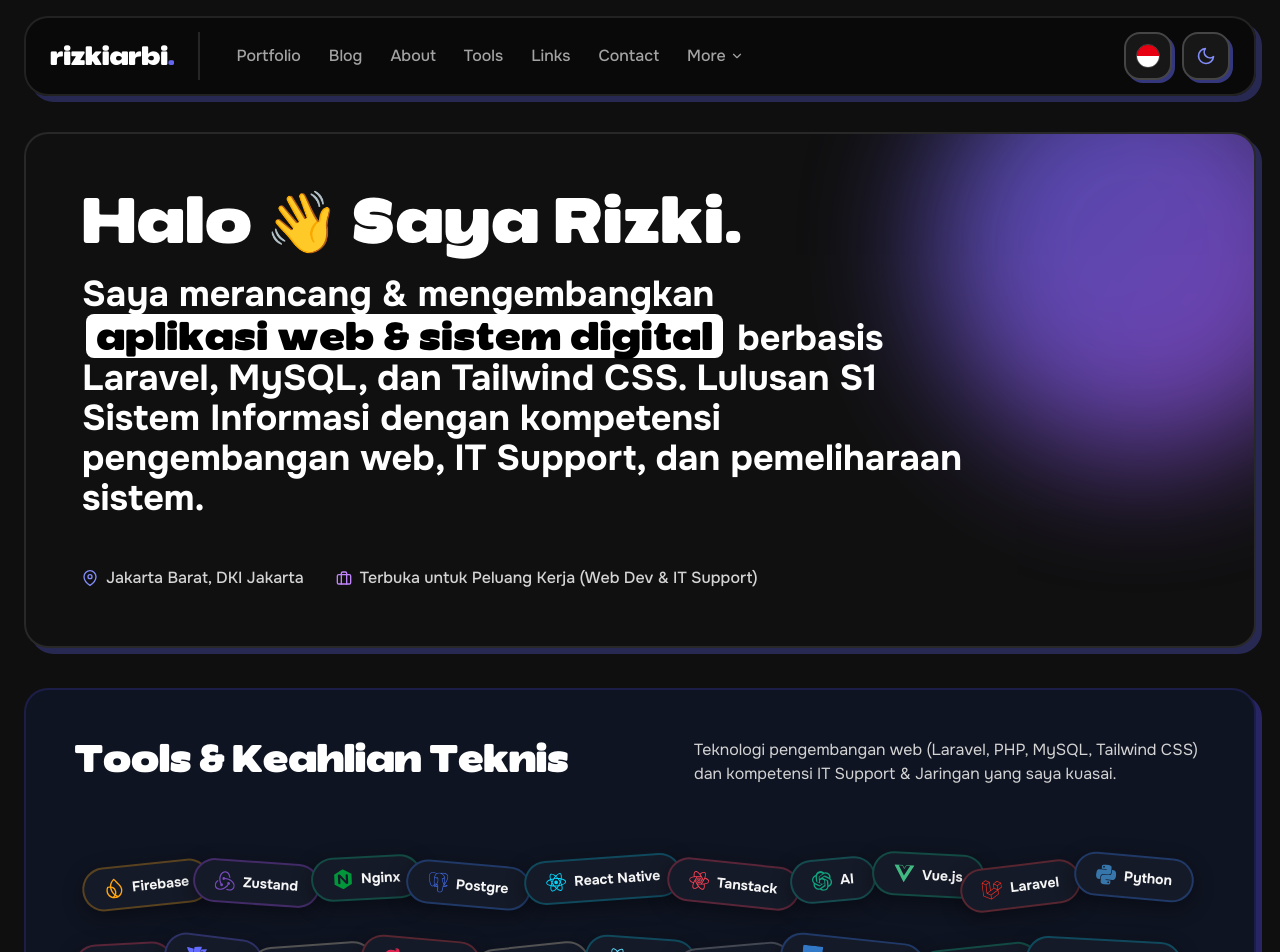
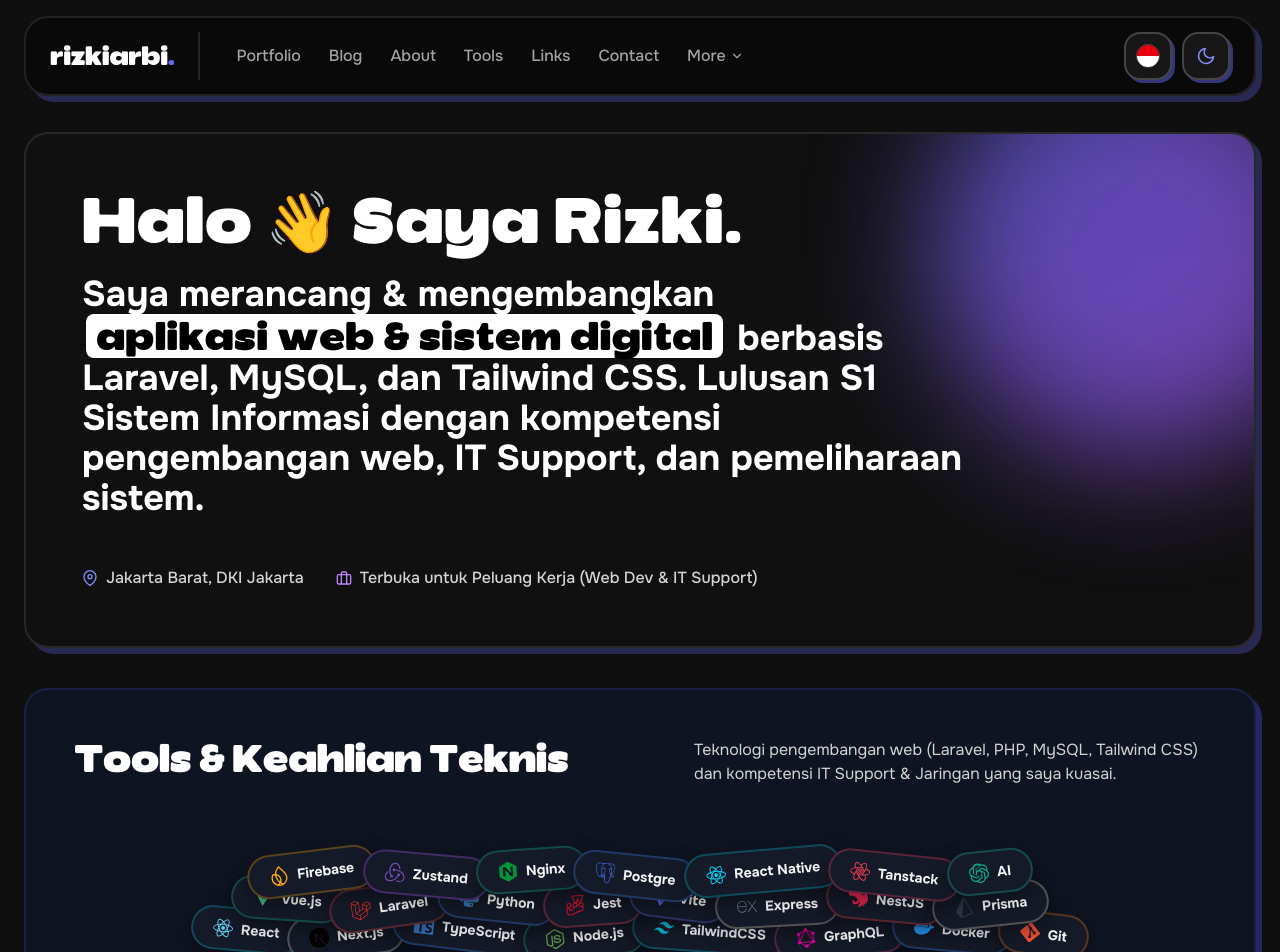
Before and after one commit to greedykid/portofolio-v3, a Next.js app: page / in a window 1280 px wide. Shown: the top 952 px of the page. Built offline with nearby package versions, Linux system fonts and the light colour scheme.

Commit message:
feat(techstack): structure tech badges in 3 natural overlapping tiers stacked from the bottom up

```diff
--- a/src/modules/home/components/TechStack.tsx
+++ b/src/modules/home/components/TechStack.tsx
@@ -47,43 +47,45 @@ interface ToolItem {
   borderColor: string;
   shadowColor: string;
   initialRotate: number;
-  offsetX?: number;
   offsetY?: number;
 }
 
-// Exactly ordered and styled to match reference scattered overlapping badge pile
-const TOOLS_DATA: ToolItem[] = [
-  // Layer 1
-  { id: 'firebase', name: 'Firebase', icon: SiFirebase, iconColor: '#FFA611', borderColor: 'border-amber-300 dark:border-amber-500/30', shadowColor: 'shadow-amber-500/10', initialRotate: -6, offsetX: 0, offsetY: 0 },
-  { id: 'zustand', name: 'Zustand', icon: SiRedux, iconColor: '#764ABC', borderColor: 'border-purple-300 dark:border-purple-500/30', shadowColor: 'shadow-purple-500/10', initialRotate: 4, offsetX: -6, offsetY: 2 },
-  { id: 'nginx', name: 'Nginx', icon: SiNginx, iconColor: '#009639', borderColor: 'border-emerald-300 dark:border-emerald-500/30', shadowColor: 'shadow-emerald-500/10', initialRotate: -3, offsetX: -4, offsetY: -3 },
-  { id: 'postgres', name: 'Postgre', icon: SiPostgresql, iconColor: '#4169E1', borderColor: 'border-blue-300 dark:border-blue-500/30', shadowColor: 'shadow-blue-500/10', initialRotate: 5, offsetX: -8, offsetY: 4 },
-  { id: 'reactnative', name: 'React Native', icon: SiReact, iconColor: '#00D8FF', borderColor: 'border-cyan-300 dark:border-cyan-500/30', shadowColor: 'shadow-cyan-500/10', initialRotate: -4, offsetX: -2, offsetY: -2 },
-  { id: 'tanstack', name: 'Tanstack', icon: SiReactquery, iconColor: '#FF4154', borderColor: 'border-rose-300 dark:border-rose-500/30', shadowColor: 'shadow-rose-500/10', initialRotate: 6, offsetX: -6, offsetY: 3 },
-  { id: 'ai', name: 'AI', icon: AIIcon, iconColor: '#10A37F', borderColor: 'border-teal-300 dark:border-teal-500/30', shadowColor: 'shadow-teal-500/10', initialRotate: -5, offsetX: -4, offsetY: -1 },
-
-  // Layer 2
-  { id: 'vue', name: 'Vue.js', icon: SiVuedotjs, iconColor: '#42B883', borderColor: 'border-emerald-300 dark:border-emerald-500/30', shadowColor: 'shadow-emerald-500/10', initialRotate: 3, offsetX: 4, offsetY: -6 },
-  { id: 'laravel', name: 'Laravel', icon: SiLaravel, iconColor: '#FF2D20', borderColor: 'border-red-300 dark:border-red-500/30', shadowColor: 'shadow-red-500/10', initialRotate: -7, offsetX: -8, offsetY: 5 },
-  { id: 'python', name: 'Python', icon: SiPython, iconColor: '#3776AB', borderColor: 'border-blue-300 dark:border-blue-500/30', shadowColor: 'shadow-blue-500/10', initialRotate: 5, offsetX: -4, offsetY: -4 },
-  { id: 'jest', name: 'Jest', icon: SiJest, iconColor: '#C21325', borderColor: 'border-rose-300 dark:border-rose-500/30', shadowColor: 'shadow-rose-500/10', initialRotate: -3, offsetX: -6, offsetY: 2 },
-  { id: 'vite', name: 'Vite', icon: SiVite, iconColor: '#646CFF', borderColor: 'border-indigo-300 dark:border-indigo-500/30', shadowColor: 'shadow-indigo-500/10', initialRotate: 7, offsetX: -4, offsetY: -5 },
-  { id: 'express', name: 'Express', icon: SiExpress, iconColor: '#6b7280', borderColor: 'border-neutral-300 dark:border-neutral-600', shadowColor: 'shadow-neutral-500/10', initialRotate: -4, offsetX: -6, offsetY: 3 },
-  { id: 'nestjs', name: 'NestJS', icon: SiNestjs, iconColor: '#E0234E', borderColor: 'border-red-300 dark:border-red-500/30', shadowColor: 'shadow-red-500/10', initialRotate: 5, offsetX: -8, offsetY: -3 },
-  { id: 'prisma', name: 'Prisma', icon: SiPrisma, iconColor: '#2D3748', borderColor: 'border-neutral-300 dark:border-neutral-600', shadowColor: 'shadow-neutral-500/10', initialRotate: -6, offsetX: -4, offsetY: 4 },
-
-  // Layer 3
-  { id: 'react', name: 'React', icon: SiReact, iconColor: '#61DAFB', borderColor: 'border-cyan-300 dark:border-cyan-500/30', shadowColor: 'shadow-cyan-500/10', initialRotate: 4, offsetX: 2, offsetY: -4 },
-  { id: 'nextjs', name: 'Next.js', icon: SiNextdotjs, iconColor: '#000000', borderColor: 'border-neutral-400 dark:border-white/20', shadowColor: 'shadow-neutral-500/10', initialRotate: -5, offsetX: -6, offsetY: 4 },
-  { id: 'typescript', name: 'TypeScript', icon: SiTypescript, iconColor: '#3178C6', borderColor: 'border-blue-300 dark:border-blue-500/30', shadowColor: 'shadow-blue-500/10', initialRotate: 6, offsetX: -8, offsetY: -3 },
-  { id: 'nodejs', name: 'Node.js', icon: SiNodedotjs, iconColor: '#5FA04E', borderColor: 'border-emerald-300 dark:border-emerald-500/30', shadowColor: 'shadow-emerald-500/10', initialRotate: -6, offsetX: -4, offsetY: 5 },
-  { id: 'tailwindcss', name: 'TailwindCSS', icon: SiTailwindcss, iconColor: '#06B6D4', borderColor: 'border-cyan-300 dark:border-cyan-500/30', shadowColor: 'shadow-cyan-500/10', initialRotate: 3, offsetX: -6, offsetY: -2 },
-  { id: 'graphql', name: 'GraphQL', icon: SiGraphql, iconColor: '#E10098', borderColor: 'border-pink-300 dark:border-pink-500/30', shadowColor: 'shadow-pink-500/10', initialRotate: -5, offsetX: -4, offsetY: 4 },
-  { id: 'docker', name: 'Docker', icon: SiDocker, iconColor: '#2496ED', borderColor: 'border-blue-300 dark:border-blue-500/30', shadowColor: 'shadow-blue-500/10', initialRotate: 4, offsetX: -8, offsetY: -3 },
-  { id: 'git', name: 'Git', icon: SiGit, iconColor: '#F05032', borderColor: 'border-orange-300 dark:border-orange-500/30', shadowColor: 'shadow-orange-500/10', initialRotate: 6, offsetX: -4, offsetY: 2 },
+// 3 Layers stacked organically from bottom up
+const TIER_1_TOP: ToolItem[] = [
+  { id: 'firebase', name: 'Firebase', icon: SiFirebase, iconColor: '#FFA611', borderColor: 'border-amber-300 dark:border-amber-500/30', shadowColor: 'shadow-amber-500/15', initialRotate: -7, offsetY: 0 },
+  { id: 'zustand', name: 'Zustand', icon: SiRedux, iconColor: '#764ABC', borderColor: 'border-purple-300 dark:border-purple-500/30', shadowColor: 'shadow-purple-500/15', initialRotate: 5, offsetY: 3 },
+  { id: 'nginx', name: 'Nginx', icon: SiNginx, iconColor: '#009639', borderColor: 'border-emerald-300 dark:border-emerald-500/30', shadowColor: 'shadow-emerald-500/15', initialRotate: -4, offsetY: -2 },
+  { id: 'postgres', name: 'Postgre', icon: SiPostgresql, iconColor: '#4169E1', borderColor: 'border-blue-300 dark:border-blue-500/30', shadowColor: 'shadow-blue-500/15', initialRotate: 6, offsetY: 4 },
+  { id: 'reactnative', name: 'React Native', icon: SiReact, iconColor: '#00D8FF', borderColor: 'border-cyan-300 dark:border-cyan-500/30', shadowColor: 'shadow-cyan-500/15', initialRotate: -5, offsetY: -1 },
+  { id: 'tanstack', name: 'Tanstack', icon: SiReactquery, iconColor: '#FF4154', borderColor: 'border-rose-300 dark:border-rose-500/30', shadowColor: 'shadow-rose-500/15', initialRotate: 6, offsetY: 3 },
+  { id: 'ai', name: 'AI', icon: AIIcon, iconColor: '#10A37F', borderColor: 'border-teal-300 dark:border-teal-500/30', shadowColor: 'shadow-teal-500/15', initialRotate: -6, offsetY: 0 },
 ];
 
-// Interactive Web Audio Sound Synthesizer
+const TIER_2_MIDDLE: ToolItem[] = [
+  { id: 'vue', name: 'Vue.js', icon: SiVuedotjs, iconColor: '#42B883', borderColor: 'border-emerald-300 dark:border-emerald-500/30', shadowColor: 'shadow-emerald-500/15', initialRotate: 4, offsetY: -3 },
+  { id: 'laravel', name: 'Laravel', icon: SiLaravel, iconColor: '#FF2D20', borderColor: 'border-red-300 dark:border-red-500/30', shadowColor: 'shadow-red-500/15', initialRotate: -8, offsetY: 4 },
+  { id: 'python', name: 'Python', icon: SiPython, iconColor: '#3776AB', borderColor: 'border-blue-300 dark:border-blue-500/30', shadowColor: 'shadow-blue-500/15', initialRotate: 6, offsetY: -2 },
+  { id: 'jest', name: 'Jest', icon: SiJest, iconColor: '#C21325', borderColor: 'border-rose-300 dark:border-rose-500/30', shadowColor: 'shadow-rose-500/15', initialRotate: -4, offsetY: 2 },
+  { id: 'vite', name: 'Vite', icon: SiVite, iconColor: '#646CFF', borderColor: 'border-indigo-300 dark:border-indigo-500/30', shadowColor: 'shadow-indigo-500/15', initialRotate: 7, offsetY: -4 },
+  { id: 'express', name: 'Express', icon: SiExpress, iconColor: '#6b7280', borderColor: 'border-neutral-300 dark:border-neutral-600', shadowColor: 'shadow-neutral-500/15', initialRotate: -3, offsetY: 3 },
+  { id: 'nestjs', name: 'NestJS', icon: SiNestjs, iconColor: '#E0234E', borderColor: 'border-red-300 dark:border-red-500/30', shadowColor: 'shadow-red-500/15', initialRotate: 5, offsetY: -2 },
+  { id: 'prisma', name: 'Prisma', icon: SiPrisma, iconColor: '#2D3748', borderColor: 'border-neutral-300 dark:border-neutral-600', shadowColor: 'shadow-neutral-500/15', initialRotate: -6, offsetY: 3 },
+];
+
+const TIER_3_BOTTOM: ToolItem[] = [
+  { id: 'react', name: 'React', icon: SiReact, iconColor: '#61DAFB', borderColor: 'border-cyan-300 dark:border-cyan-500/30', shadowColor: 'shadow-cyan-500/15', initialRotate: 5, offsetY: -2 },
+  { id: 'nextjs', name: 'Next.js', icon: SiNextdotjs, iconColor: '#000000', borderColor: 'border-neutral-400 dark:border-white/25', shadowColor: 'shadow-neutral-500/15', initialRotate: -6, offsetY: 3 },
+  { id: 'typescript', name: 'TypeScript', icon: SiTypescript, iconColor: '#3178C6', borderColor: 'border-blue-300 dark:border-blue-500/30', shadowColor: 'shadow-blue-500/15', initialRotate: 7, offsetY: -3 },
+  { id: 'nodejs', name: 'Node.js', icon: SiNodedotjs, iconColor: '#5FA04E', borderColor: 'border-emerald-300 dark:border-emerald-500/30', shadowColor: 'shadow-emerald-500/15', initialRotate: -6, offsetY: 4 },
+  { id: 'tailwindcss', name: 'TailwindCSS', icon: SiTailwindcss, iconColor: '#06B6D4', borderColor: 'border-cyan-300 dark:border-cyan-500/30', shadowColor: 'shadow-cyan-500/15', initialRotate: 4, offsetY: -1 },
+  { id: 'graphql', name: 'GraphQL', icon: SiGraphql, iconColor: '#E10098', borderColor: 'border-pink-300 dark:border-pink-500/30', shadowColor: 'shadow-pink-500/15', initialRotate: -5, offsetY: 3 },
+  { id: 'docker', name: 'Docker', icon: SiDocker, iconColor: '#2496ED', borderColor: 'border-blue-300 dark:border-blue-500/30', shadowColor: 'shadow-blue-500/15', initialRotate: 5, offsetY: -2 },
+  { id: 'git', name: 'Git', icon: SiGit, iconColor: '#F05032', borderColor: 'border-orange-300 dark:border-orange-500/30', shadowColor: 'shadow-orange-500/15', initialRotate: 7, offsetY: 2 },
+];
+
+const ALL_TOOLS = [...TIER_1_TOP, ...TIER_2_MIDDLE, ...TIER_3_BOTTOM];
+
+// Interactive Web Audio Synthesizer
 let audioCtx: AudioContext | null = null;
 function getAudioContext() {
   if (typeof window === 'undefined') return null;
@@ -209,7 +211,7 @@ export default function TechStack() {
 
         let hadCollision = false;
 
-        TOOLS_DATA.forEach((otherTool) => {
+        ALL_TOOLS.forEach((otherTool) => {
           if (otherTool.id === id) return;
           const otherEl = itemRefs.current[otherTool.id];
           if (!otherEl) return;
@@ -268,12 +270,48 @@ export default function TechStack() {
     setOffsets({});
   };
 
+  const renderBadge = (tool: ToolItem, defaultZ: number) => {
+    const Icon = tool.icon;
+    const offset = offsets[tool.id] || { x: 0, y: 0 };
+    const isDragging = activeId === tool.id;
+
+    return (
+      <div
+        key={tool.id}
+        ref={(el) => {
+          itemRefs.current[tool.id] = el;
+        }}
+        onPointerDown={(e) => handlePointerDown(tool.id, e)}
+        style={{
+          transform: `translate(${offset.x}px, ${offset.y + (tool.offsetY || 0)}px) rotate(${isDragging ? 0 : tool.initialRotate}deg) scale(${isDragging ? 1.12 : 1})`,
+          zIndex: isDragging ? 100 : defaultZ,
+          touchAction: 'none',
+          transition: isDragging ? 'none' : 'transform 0.25s cubic-bezier(0.2, 0.8, 0.2, 1), box-shadow 0.2s',
+        }}
+        className={cn(
+          'group relative inline-flex items-center gap-2 rounded-full border-2 bg-white dark:bg-[#151a28] px-3.5 sm:px-4 md:px-5 py-1.5 sm:py-2 md:py-2.5 shadow-[0_6px_16px_rgba(0,0,0,0.08)] dark:shadow-[0_6px_20px_rgba(0,0,0,0.4)] cursor-grab active:cursor-grabbing hover:scale-105 hover:z-50 transition-all select-none',
+          tool.borderColor,
+          tool.shadowColor,
+          isDragging && 'shadow-2xl ring-2 ring-indigo-500/50 scale-110 z-50'
+        )}
+      >
+        <Icon
+          className="h-4 w-4 md:h-5 md:w-5 shrink-0 transition-transform duration-200 group-hover:scale-115"
+          style={{ color: tool.iconColor }}
+        />
+        <span className="text-xs md:text-sm font-bold text-neutral-800 dark:text-neutral-100 whitespace-nowrap">
+          {tool.name}
+        </span>
+      </div>
+    );
+  };
+
   return (
     <section className="w-full">
       <div className="max-w-[1280px] mx-auto px-4 md:px-6">
-        <div className="relative rounded-3xl border-2 border-indigo-200/80 dark:border-indigo-900/40 bg-[#edf2fe] dark:bg-[#0f1422] p-6 md:p-10 lg:p-12 shadow-[6px_6px_0px_0px_rgba(79,70,229,0.25)] dark:shadow-[6px_6px_0px_0px_rgba(79,70,229,0.4)] overflow-hidden select-none">
+        <div className="relative rounded-3xl border-2 border-indigo-200/80 dark:border-indigo-900/40 bg-[#edf2fe] dark:bg-[#0f1422] p-6 md:p-10 lg:p-12 pb-8 md:pb-10 shadow-[6px_6px_0px_0px_rgba(79,70,229,0.25)] dark:shadow-[6px_6px_0px_0px_rgba(79,70,229,0.4)] overflow-hidden select-none">
           {/* Header */}
-          <div className="flex flex-col md:flex-row md:items-start justify-between gap-4 mb-6 md:mb-8">
+          <div className="flex flex-col md:flex-row md:items-start justify-between gap-4 mb-8 md:mb-12">
             <div>
               <h2 className="text-neutral-900 dark:text-white tracking-tight text-3xl lg:text-4xl font-brak font-bold">
                 {t('tools_title')}
@@ -294,48 +332,27 @@ export default function TechStack() {
             </div>
           </div>
 
-          {/* Organic Scattered Overlapping Badges Pile (Matching Screenshot 3) */}
+          {/* Organic 3-Tier Pile Stacked from the Bottom Up */}
           <div
-            className="relative flex flex-wrap items-center justify-center -space-x-2 sm:-space-x-3 -space-y-1.5 sm:-space-y-2 py-6 min-h-[260px] md:min-h-[290px] px-2"
+            className="relative flex flex-col items-center justify-end w-full pt-4 pb-2"
             onPointerMove={handlePointerMove}
             onPointerUp={handlePointerUp}
             onPointerCancel={handlePointerUp}
           >
-            {TOOLS_DATA.map((tool) => {
-              const Icon = tool.icon;
-              const offset = offsets[tool.id] || { x: 0, y: 0 };
-              const isDragging = activeId === tool.id;
+            {/* Top Tier (Tier 1) - Resting on Middle Tier */}
+            <div className="relative z-30 flex flex-wrap items-center justify-center -space-x-2 sm:-space-x-3.5 mb-0">
+              {TIER_1_TOP.map((tool) => renderBadge(tool, 30))}
+            </div>
 
-              return (
-                <div
-                  key={tool.id}
-                  ref={(el) => {
-                    itemRefs.current[tool.id] = el;
-                  }}
-                  onPointerDown={(e) => handlePointerDown(tool.id, e)}
-                  style={{
-                    transform: `translate(${offset.x + (tool.offsetX || 0)}px, ${offset.y + (tool.offsetY || 0)}px) rotate(${isDragging ? 0 : tool.initialRotate}deg) scale(${isDragging ? 1.12 : 1})`,
-                    zIndex: isDragging ? 60 : 10,
-                    touchAction: 'none',
-                    transition: isDragging ? 'none' : 'transform 0.25s cubic-bezier(0.2, 0.8, 0.2, 1), box-shadow 0.2s',
-                  }}
-                  className={cn(
-                    'group relative inline-flex items-center gap-2 rounded-full border-2 bg-white dark:bg-[#151a28] px-4 md:px-5 py-2 md:py-2.5 shadow-[0_6px_16px_rgba(0,0,0,0.08)] dark:shadow-[0_6px_20px_rgba(0,0,0,0.4)] cursor-grab active:cursor-grabbing hover:scale-105 hover:z-40 transition-all select-none',
-                    tool.borderColor,
-                    tool.shadowColor,
-                    isDragging && 'shadow-2xl ring-2 ring-indigo-500/50 scale-110 z-50'
-                  )}
-                >
-                  <Icon
-                    className="h-4 w-4 md:h-5 md:w-5 shrink-0 transition-transform duration-200 group-hover:scale-115"
-                    style={{ color: tool.iconColor }}
-                  />
-                  <span className="text-xs md:text-sm font-bold text-neutral-800 dark:text-neutral-100 whitespace-nowrap">
-                    {tool.name}
-                  </span>
-                </div>
-              );
-            })}
+            {/* Middle Tier (Tier 2) - Stacked Over Bottom Tier */}
+            <div className="relative z-20 flex flex-wrap items-center justify-center -space-x-2 sm:-space-x-3.5 -mt-2 sm:-mt-3.5 mb-0">
+              {TIER_2_MIDDLE.map((tool) => renderBadge(tool, 20))}
+            </div>
+
+            {/* Base Tier (Tier 3) - Resting directly at the base floor */}
+            <div className="relative z-10 flex flex-wrap items-center justify-center -space-x-2 sm:-space-x-3.5 -mt-2 sm:-mt-3.5">
+              {TIER_3_BOTTOM.map((tool) => renderBadge(tool, 10))}
+            </div>
           </div>
         </div>
       </div>
```
